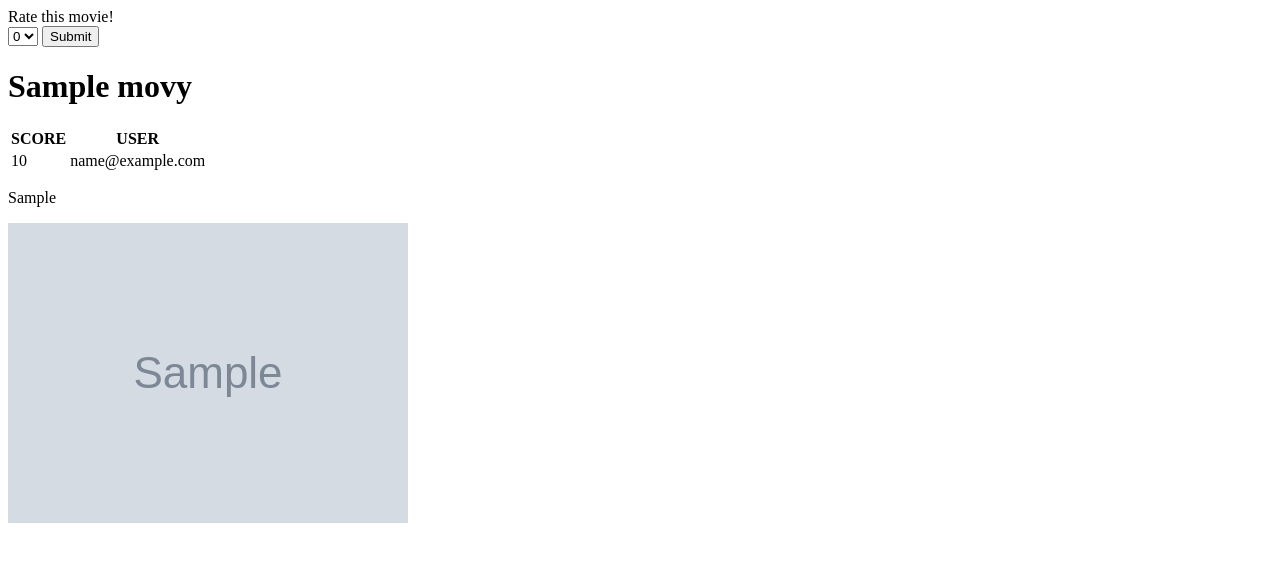
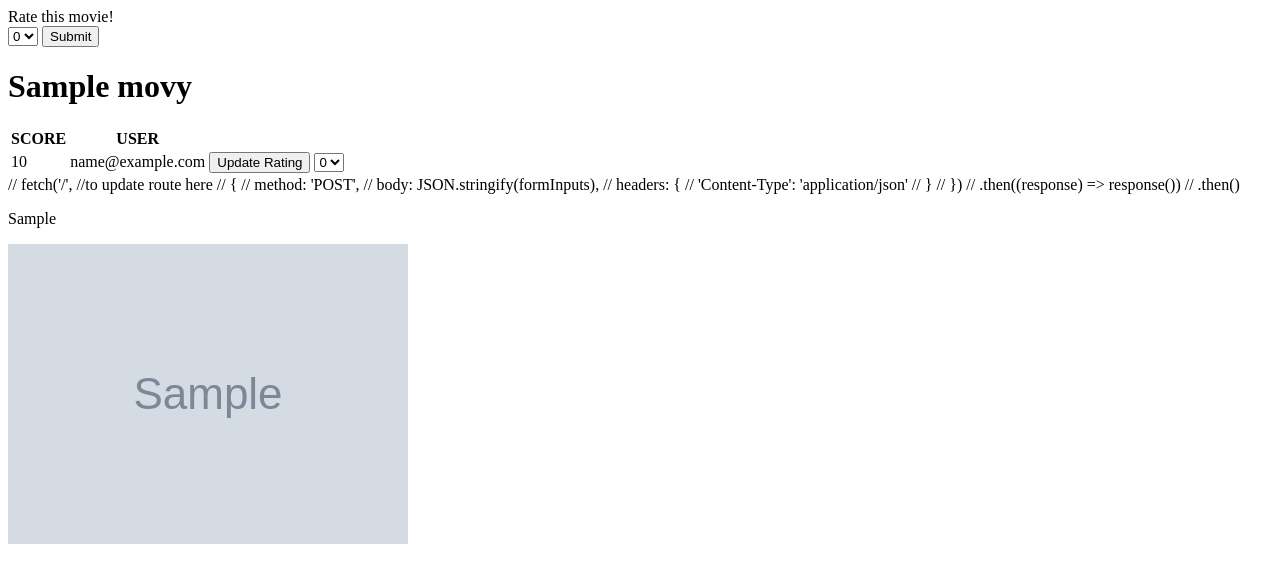
Before and after one commit to charlotte-bourg/ratings-v2, a Flask app: page /movies/1 in a window 1280 px wide. Shown: the top 583 px of the page. Run offline with Flask 2, Linux system fonts and the light colour scheme; the visitor is signed in with stand-in values (Sample User, id 1); tables that the repository leaves empty hold one stand-in row (values such as "Sample post"); grey boxes marked "Sample" are stand-in pictures.

Commit message:
started further study with remaining lab time

```diff
--- a/server.py
+++ b/server.py
@@ -26,10 +26,7 @@ def show_all_movies():
 def show_movie(movie_id):
 
     movie = crud.get_movie_by_id(movie_id)
-    logged_in = False
-    if "user_id" in session:
-        logged_in = True
-    return render_template("movie_details.html", movie=movie, logged_in=logged_in)
+    return render_template("movie_details.html", movie=movie)
 
 @app.route('/users')
 def show_all_users():
@@ -84,11 +81,8 @@ def submit_rating(movie_id):
     rating = crud.create_rating(current_user, movie, user_rating)
     db.session.add(rating)
     db.session.commit()
-    logged_in = False
     flash(f"Added a rating of {user_rating}")
-    if "user_id" in session:
-        logged_in = True
-    return render_template('movie_details.html', movie = movie, logged_in=logged_in)
+    return render_template('movie_details.html', movie = movie)
 
 
 
--- a/templates/base.html
+++ b/templates/base.html
@@ -8,6 +8,7 @@
     </title>
 
     {% block head %}{% endblock %}
+    {% block js %}{% endblock %}
   </head>
   <body>
     {% for msg in get_flashed_messages() %}
@@ -19,5 +20,6 @@
     {% block body %}{% endblock %}
 
     {% block after_body %}{% endblock %}
+
   </body>
 </html>
--- a/templates/movie_details.html
+++ b/templates/movie_details.html
@@ -3,7 +3,7 @@
 {% block title %}{{ movie.title }} - Details{% endblock %}
 
 {% block body %}
-{% if logged_in %}
+{% if 'user_id' in session %}
 <label for="movie-rating">Rate this movie!</label>
 <form method="POST" action="/movies/{{ movie.movie_id }}">
 <select name="movie-rating" id="ratings">
@@ -17,7 +17,7 @@
 <input type="submit">
 </form>
 {% endif %}
-{% if not logged_in %}
+{% if 'user_id' not in session %}
   <p>To add a rating to a movie, please log in!<</p>
 {% endif %}
 <h1>{{ movie.title }}</h1>
@@ -25,11 +25,48 @@
   <th>SCORE</th>
   <th>USER</th>
     {% for rating in movie.ratings %}
-    <tr> <td>{{ rating.score}}</td> <td>{{ rating.user.email }}</td> </tr>
+    <tr> <td>{{ rating.score}}</td> <td>{{ rating.user.email }}</td> <td>
+      {% if 'user_id' in session and session['user_id'] == rating.user.user_id %} <button id="update-rating" class="{{ rating.rating_id }}">Update Rating</button></td>
+  <td><select name='user-rating-chosen' id='user-rating-chosen' class="{{ rating.rating_id }}">
+  <option value="0">0</option>
+  <option value="1">1</option>
+  <option value="2">2</option>
+  <option value="3">3</option>
+  <option value="4">4</option>
+  <option value="5">5</option>
+    </select></td></tr>
+      {% endif %}
     {% endfor %}
 </table>
+{% block js %}
+<script>
+  const button = document.querySelectorAll('#update-rating');
+
+  for (const i = 0; i < button.length; i++) {
+    button[i].addEventListener('submit', (evt) => {
+    evt.preventDefault();
+
+    const formInputs = {
+      rating_id: button[i].getAttribute('class'),
+      updated_score: document.querySelector(`user-rating-chosen .${rating_id}`),
+    };
+    console.log(formInputs);
+  }}
+</script>
+{% endblock %}
+      // fetch('/', //to update route here
+      // {
+      //   method: 'POST',
+      //   body: JSON.stringify(formInputs),
+      //   headers: {
+      //     'Content-Type': 'application/json'
+      //   }
+      // })
+      // .then((response) => response())
+      // .then()
+
 <p>
-  {{ movie.overview }}
+{{ movie.overview }}
 </p>
 
 <img src="{{ movie.poster_path }}">
```
